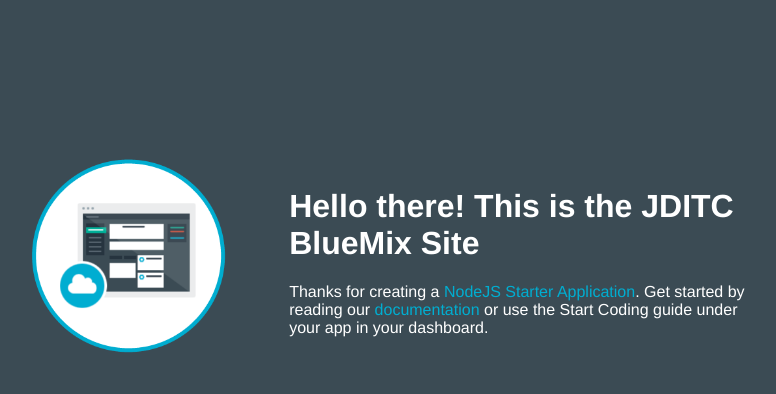
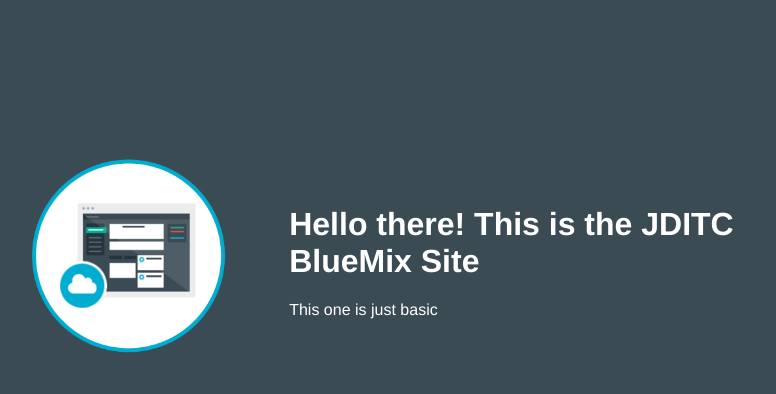
Before and after one commit to JohnDuxbury/BlueMIx, a website: page public/index.html in a window 1280 px wide. Shown: the whole page, without its empty margins (253-1029 px from the left). Drawn offline with Linux system fonts and the light colour scheme.

Commit message:
Simple MP Update
task 6559

```diff
--- a/public/index.html
+++ b/public/index.html
@@ -16,11 +16,7 @@
           <img class = "newappIcon" src="images/newapp-icon.png">
         <td>
             <h1>Hello there! This is the JDITC BlueMix Site</h1>
-          <p>Thanks for creating a
-            <span class = "blue">NodeJS Starter Application</span>.
-            Get started by reading our
-            <a href = "https://www.ng.bluemix.net/docs/#starters/nodejs/index.html#nodejs">documentation</a>
-            or use the Start Coding guide under your app in your dashboard.
+          <p>This one is just basic </p>
     </table>
   </body>
 
```
